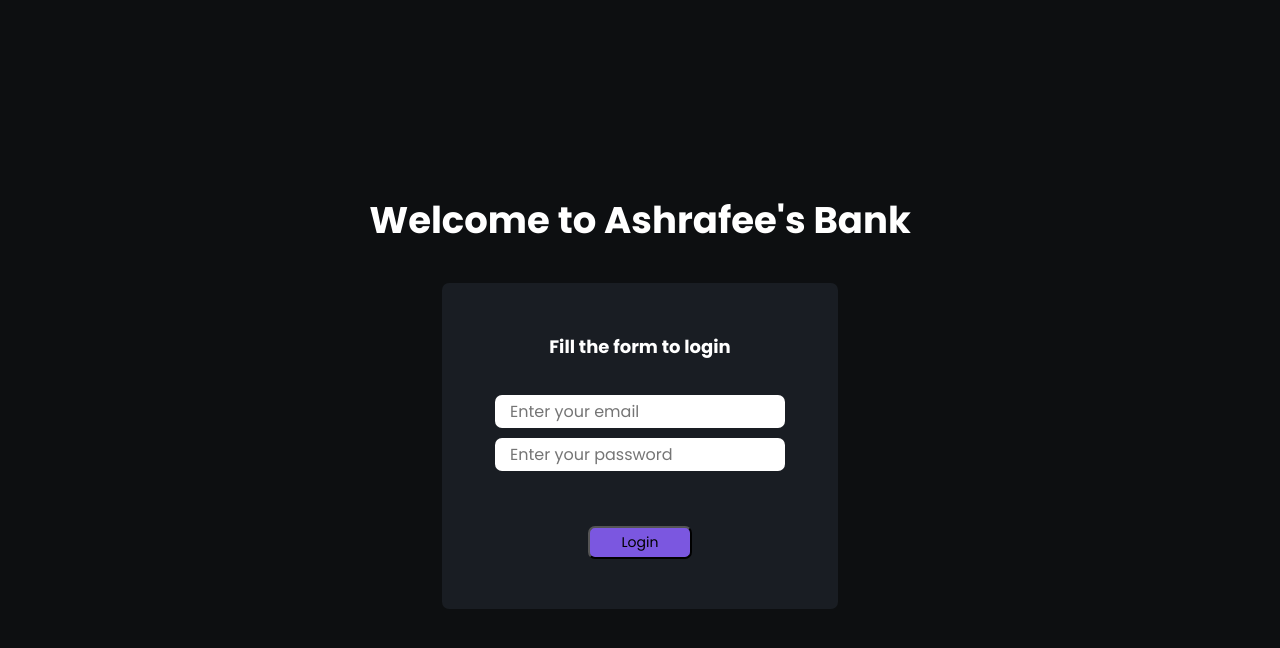
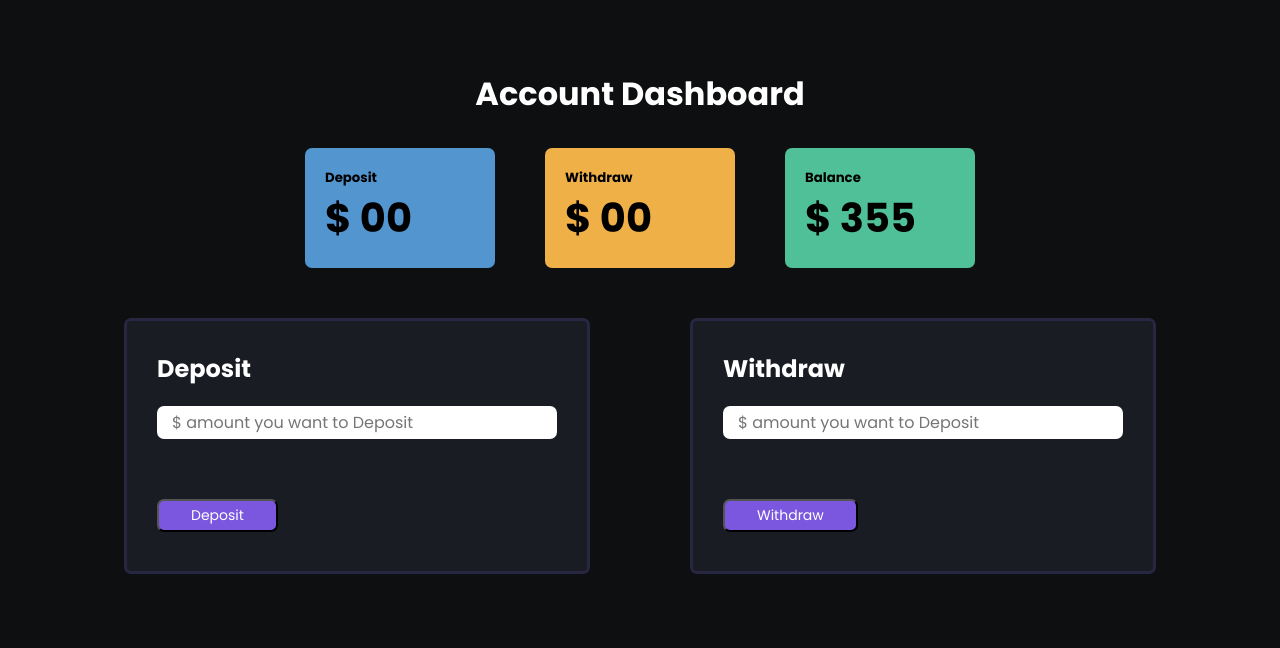
Before and after one commit to IamAshrafee/Ashrafee-s-Bank, a plain HTML site: page index.html in a window 1280 px wide. Both pictures are taken after a click on the button "Login". Drawn offline with Linux system fonts and the light colour scheme.

Commit message:
User Dashboard finished

```diff
--- a/index.html
+++ b/index.html
@@ -1,5 +1,6 @@
 <!DOCTYPE html>
 <html lang="en">
+
 <head>
     <meta charset="UTF-8" />
     <meta name="viewport" content="width=device-width, initial-scale=1.0" />
@@ -8,21 +9,53 @@
 </head>
 
 <body>
-    <div class="container">
-      <div class="title">
+    <div id="login-page"">
+      <div class=" title">
         <h1>Welcome to Ashrafee's Bank</h1>
     </div>
     <div class="login-container">
         <p>Fill the form to login</p>
         <input type="email" name="" id="" placeholder="Enter your email" />
-        <input
-          type="password"
-          name=""
-          id=""
-          placeholder="Enter your password"
-        />
-        <button>Login</button>
+        <input type="password" name="" id="" placeholder="Enter your password" />
+        <button id="login">Login</button>
     </div>
     </div>
+    <div id="user-dashboard">
+        <div class="container">
+            <h1>Account Dashboard</h1>
+            <div class="upper-section">
+                <div class="balances">
+                    <div class="balance-card clr-blue">
+                        <h5>Deposit</h5>
+                        <h2>$ <span id="current-deposit">00</span></h2>
+                    </div>
+                    <div class="balance-card clr-yellow">
+                        <h5>Withdraw</h5>
+                        <h2>$ 00</h2>
+                    </div>
+                    <div class="balance-card clr-green">
+                        <h5>Balance</h5>
+                        <h2>$ <span id="current-balance">355</span></h2>
+                    </div>
+                </div>
+            </div>
+            <div class="lower-section">
+                <div class="transition-cards">
+                    <div class="transition-card">
+                        <h2>Deposit</h2>
+                        <input type="text" id="deposit-amount" placeholder="$ amount you want to Deposit">
+                        <button id="deposit-btn">Deposit</button>
+                    </div>
+                    <div class="transition-card">
+                        <h2>Withdraw</h2>
+                        <input type="text" id="withdraw-amount" placeholder="$ amount you want to Deposit"><button
+                            id="withdraw-btn">Withdraw</button>
+                    </div>
+                </div>
+            </div>
+        </div>
+    </div>
+    <script src="./script/script.js"></script>
 </body>
+
 </html>
--- a/script/script.js
+++ b/script/script.js
@@ -0,0 +1,30 @@
+// Login page
+
+const loginBtn = document.getElementById("login");
+loginBtn.addEventListener("click", function () {
+  const loginPageHide = document.getElementById("login-page");
+  loginPageHide.style.display = "none";
+  document.getElementById("user-dashboard").style.display = "block";
+});
+
+// User Dashboard
+
+// Deposit
+
+const depositBtn = document.getElementById("deposit-btn");
+depositBtn.addEventListener("click", function () {
+  const depositAmount = document.getElementById("deposit-amount").value;
+  const depositNumber = parseFloat(depositAmount);
+
+  const currentDeposit = document.getElementById("current-deposit").innerText;
+  const currentDepositNumber = parseFloat(currentDeposit);
+  const totalDeposit = currentDepositNumber + depositNumber;
+
+  document.getElementById("current-deposit").innerText = totalDeposit;
+
+  const currentBalance = document.getElementById("current-balance").innerText;
+  const currentBalanceNumber = parseFloat(currentBalance);
+  const totalBalance = currentBalanceNumber + depositNumber;
+
+  document.getElementById("current-balance").innerText = totalBalance;
+});
--- a/style/style.css
+++ b/style/style.css
@@ -10,7 +10,7 @@ body {
     background-color: #0d0f11;
 }
 
-.container {
+#login-page {
     height: 100vh;
     display: flex;
     align-items: center;
@@ -34,8 +34,9 @@ body {
     justify-content: center;
     flex-direction: column;
     background-color: #191d23;
-    border-radius: 7px;
+    border-radius: 8px;
     padding: 50px 3px;
+    border: 3px solid #7b57e02a;
 }
 
 .login-container p {
@@ -60,4 +61,118 @@ body {
     font-size: 14px;
     background-color: #7b57e0;
     border-radius: 7px;
+    color: white;
+
 }
+
+#user-dashboard {
+    display: none;
+}
+
+.clr-yellow {
+    background-color: #efb047;
+}
+
+.clr-blue {
+    background-color: #5395cf;
+}
+
+.clr-green {
+    background-color: #50c099;
+}
+
+.container {
+    display: flex;
+    flex-direction: column;
+}
+
+.container h1 {
+    text-align: center;
+    color: white;
+    margin: 70px 0px 30px 0px;
+}
+
+.upper-section {
+    display: flex;
+    align-items: center;
+    justify-content: center;
+}
+
+.balances {
+
+    display: flex;
+    flex-direction: row;
+    align-items: center;
+    flex-wrap: wrap;
+
+}
+
+.balance-card {
+    border-radius: 7px;
+    margin: 0px 25px;
+    padding: 10px 20px;
+    height: 100px;
+    width: 150px;
+    display: flex;
+    flex-direction: column;
+    justify-content: center;
+    color: rgb(0, 0, 0);
+}
+
+.balance-card h2 {
+    font-size: 40px;
+}
+
+.lower-section {
+    color: white;
+    display: flex;
+    justify-content: center;
+    flex-wrap: wrap;
+}
+
+.transition-cards {
+
+    display: flex;
+    flex-direction: row;flex-wrap: wrap;
+}
+
+.transition-card {
+    display: flex;
+    flex-direction: column;
+    margin: 50px;
+    background-color: #191d23;
+    padding: 20px 30px 30px 30px;
+    border-radius: 7px;
+    height: 200px;
+    width: 400px;
+    justify-content: center;
+    border: 3px solid #7b57e02a;
+}
+
+.transition-card h2 {
+    font-size: ;
+}
+
+
+.transition-card button {
+    margin-top: 40px;
+    padding: 4px 32px;
+    font-size: 14px;
+    background-color: #7b57e0;
+    border-radius: 7px;
+    color: white;
+    width: max-content;
+}
+
+.transition-card input {
+    margin: 20px 0px;
+    border-radius: 7px;
+    font-size: 16px;
+    padding: 4px 15px;
+    border: none;
+    font-weight: bold;
+
+}
+.transition-card input::placeholder{
+    font-weight: normal;
+}
```
Lines whose indentation alone changed are shown as unchanged.
